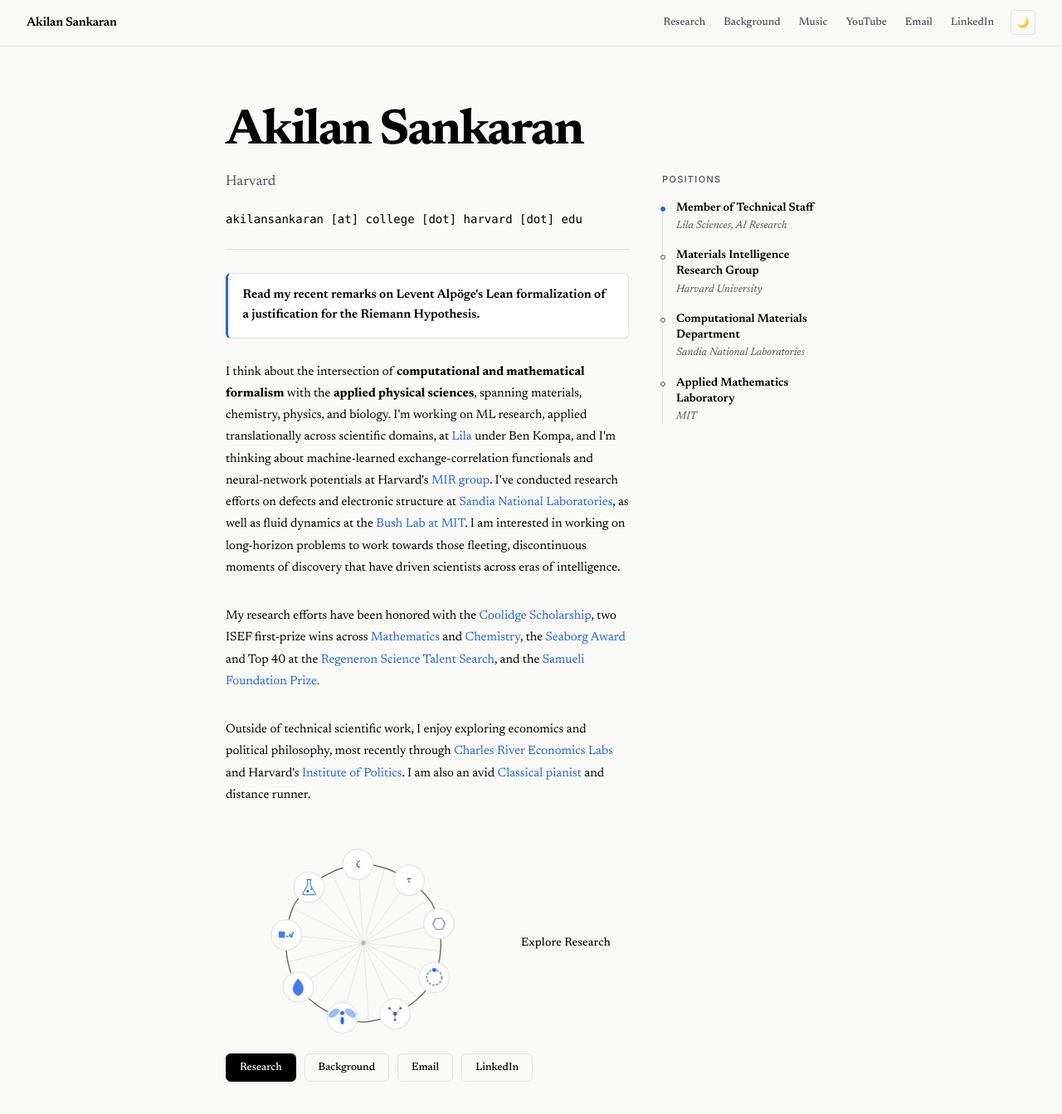
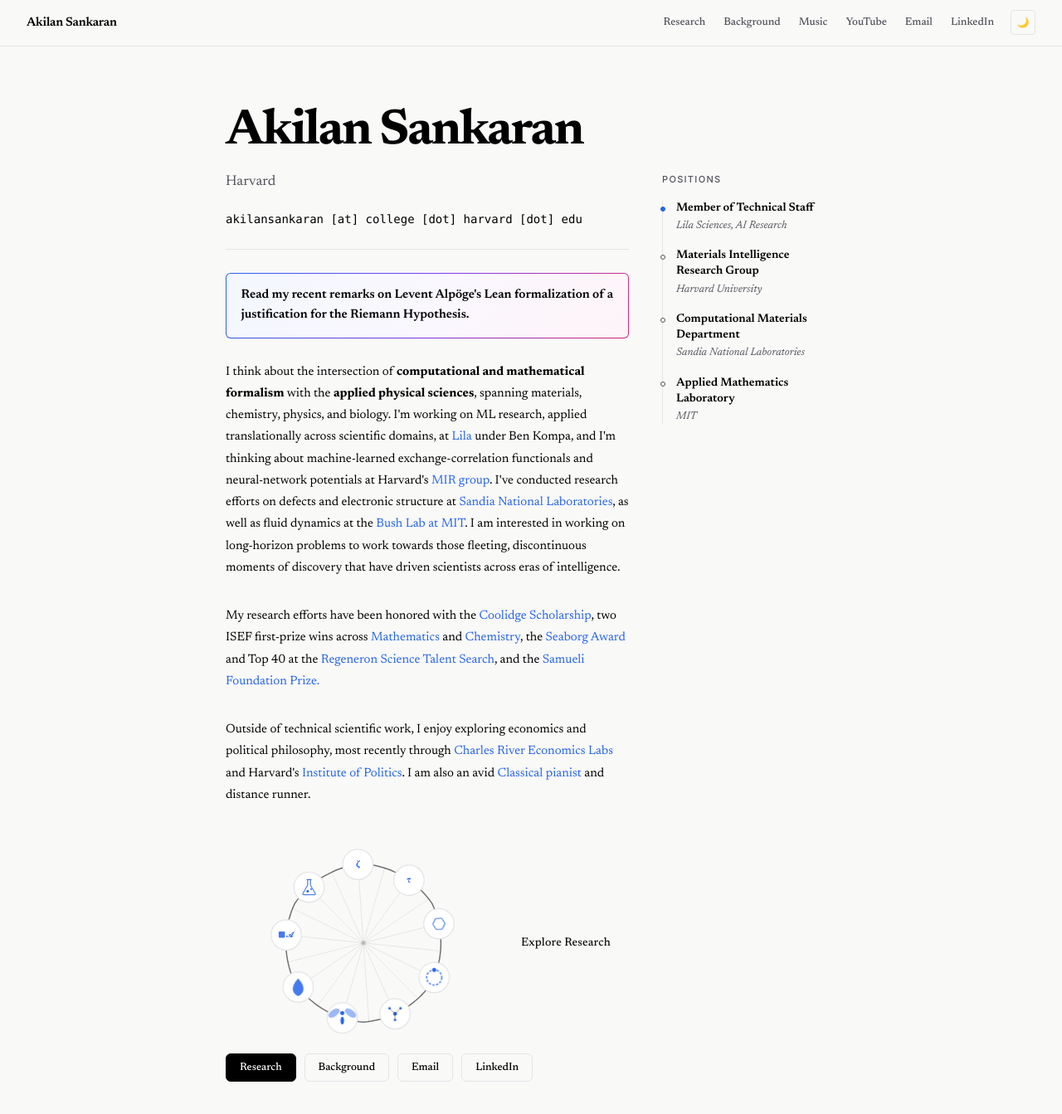
Before and after one commit to akilansankaran/akilansankaran.github.io, a Jekyll site: the page built from index.md, in a window 1280 px wide and 1400 px high. Shown: the top 1343 px of the window at 83% size. Built offline with Jekyll 4.4.1, drawn with Linux system fonts in a browser that asks for light colours; some web fonts are replaced.

Commit message:
Give the banner a gradient border and wash; rename the RH wheel label

```diff
--- a/_includes/morph-anim.html
+++ b/_includes/morph-anim.html
@@ -324,7 +324,7 @@
     'Hydrodynamics',         /* 5 */
     'First Proof',           /* 6 */
     'Lila',                  /* 7 */
-    'Riemann Hypothesis'     /* 8 */
+    'Riemann Hypothesis Formalization' /* 8 */
   ];
   var label   = document.getElementById('morph-label');
   /* Typewriter only on main/research pages, not inside the aside on subpages */
--- a/assets/css/main.css
+++ b/assets/css/main.css
@@ -1544,13 +1544,17 @@ main.container > h1:first-child {
 
 /* ===== Announcement banner ===== */
 .announce-banner {
+  --banner-grad: linear-gradient(120deg, #2563eb 0%, #7c3aed 50%, #db2777 100%);
+  --banner-wash: linear-gradient(120deg, rgba(37, 99, 235, 0.05), rgba(124, 58, 237, 0.04) 50%, rgba(219, 39, 119, 0.05));
   display: block;
   margin: 0 0 1.75rem;
   padding: 0.9rem 1.1rem;
-  background: var(--bg-card);
-  border: 1px solid var(--border);
-  border-left: 3px solid var(--link);
+  border: 1.5px solid transparent;
   border-radius: var(--radius-sm);
+  background:
+    var(--banner-wash) padding-box,
+    linear-gradient(var(--bg-card), var(--bg-card)) padding-box,
+    var(--banner-grad) border-box;
   box-shadow: var(--shadow-sm);
   color: var(--text);
   font-family: var(--font-serif);
@@ -1560,7 +1564,12 @@ main.container > h1:first-child {
   text-decoration: none;
   opacity: 0;
   animation: heroFadeUp 0.5s ease 0.25s forwards;
-  transition: box-shadow 0.2s ease, border-color 0.2s ease, transform 0.2s ease;
+  transition: box-shadow 0.2s ease, transform 0.2s ease;
+}
+
+[data-theme="dark"] .announce-banner {
+  --banner-grad: linear-gradient(120deg, #60a5fa 0%, #a78bfa 50%, #f472b6 100%);
+  --banner-wash: linear-gradient(120deg, rgba(96, 165, 250, 0.08), rgba(167, 139, 250, 0.06) 50%, rgba(244, 114, 182, 0.08));
 }
 
 .announce-banner:hover,
@@ -1571,8 +1580,6 @@ main.container > h1:first-child {
 
 .announce-banner:hover {
   box-shadow: var(--shadow-md);
-  border-color: var(--border-hover);
-  border-left-color: var(--link);
   transform: translateY(-1px);
 }
 
```
